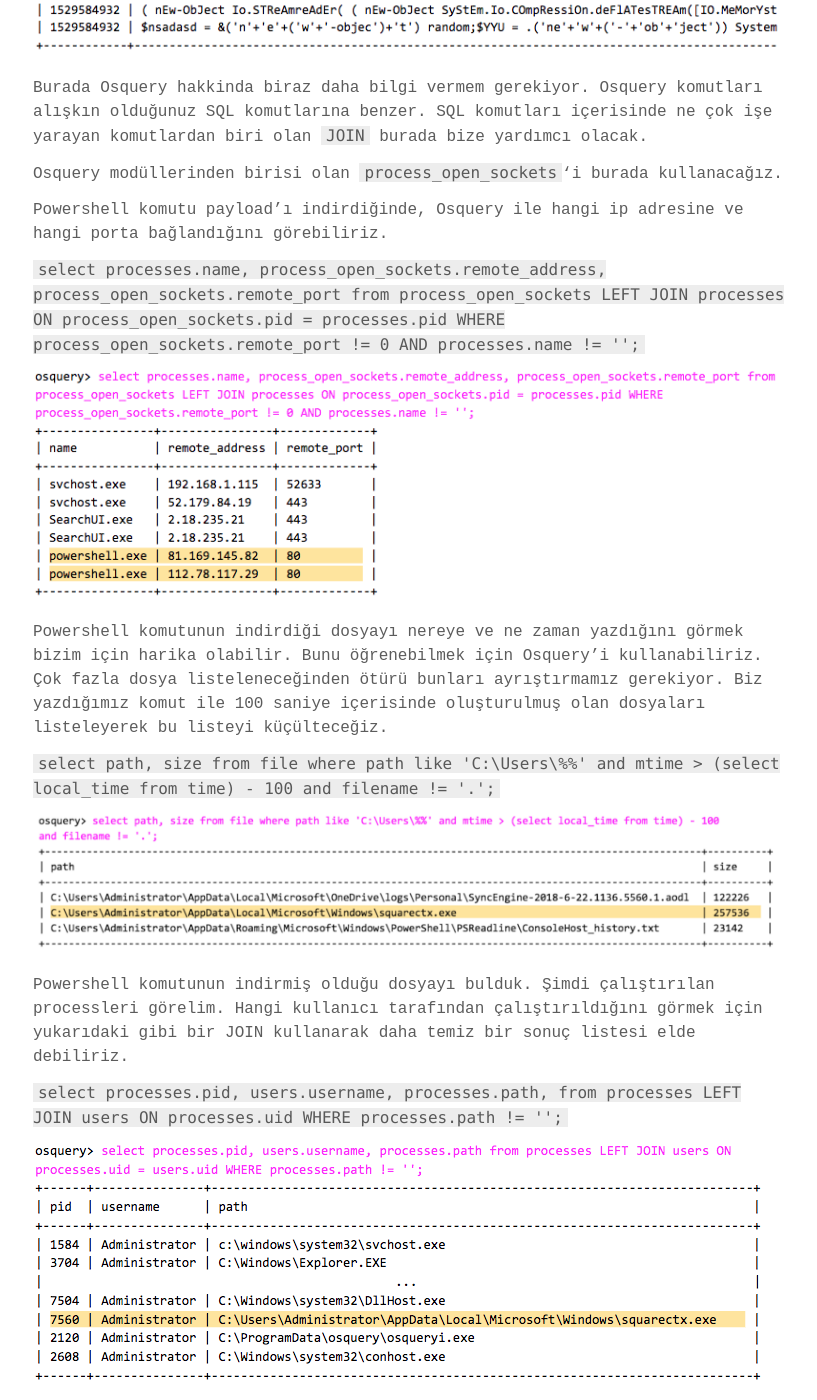
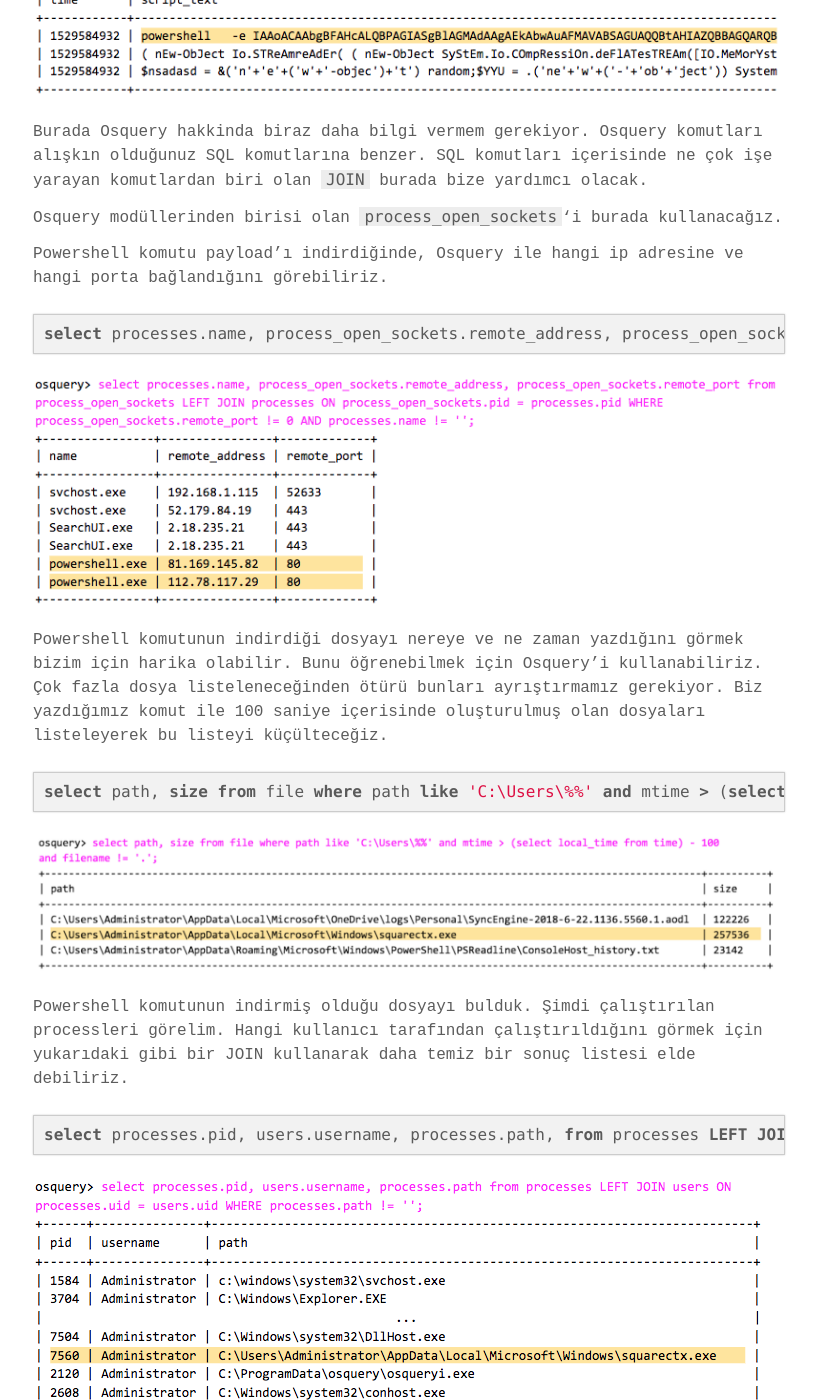
Before and after one commit to xShuden/furkansayim.github.io, a Jekyll site: the page built from _posts/2019-04-23-osquery-ile-malware-analizi.md, in a window 1280 px wide and 1400 px high, scrolled down 832 px. Shown: the whole window, without its empty margins (231-1048 px from the left). Built offline with Jekyll 4.4.1, drawn with Linux system fonts in a browser that asks for light colours; some web fonts are replaced; comment, search, counter and statistics services are not loaded; some of the changed text lies outside the part shown.

Commit message:
General Update

````diff
--- a/_config.yml
+++ b/_config.yml
@@ -9,7 +9,7 @@ cover         : "" # image uri like logo/cover image for site seo
 
 google_analytics  : UA-83161908-2
 twitter_username  : "xShuden"
-comments_enabled  : true # if enabled (set to true), please provide your disqus_username
+comments_enabled  : false # if enabled (set to true), please provide your disqus_username
 disqus_shortname  : "xShuden"
 postshare_enabled : true
 
--- a/_posts/2019-04-23-osquery-ile-malware-analizi.md
+++ b/_posts/2019-04-23-osquery-ile-malware-analizi.md
@@ -14,7 +14,9 @@ Bu yazıda bu iki yardımcı araçtan yararlanarak bir analizi nasıl yaparız b
 
 ## İnceleme Vakti!
 
-`select time, script_text from powershell_events;`
+```sql
+select time, script_text from powershell_events;
+```
 Komutu sistem üzerinden çalıştırılmış olan powershell komutlarını ve komutların çalıştırıldıkları tarihleri listeler.
 
 ![Osquery Powershell Event List](../assets/images/2019-04-23/01.png)
@@ -25,26 +27,34 @@ Osquery modüllerinden birisi olan `process_open_sockets`'i burada kullanacağı
 
 Powershell komutu payload'ı indirdiğinde, Osquery ile hangi ip adresine ve hangi porta bağlandığını görebiliriz.
 
-`select processes.name, process_open_sockets.remote_address, process_open_sockets.remote_port from process_open_sockets LEFT JOIN processes ON process_open_sockets.pid = processes.pid WHERE process_open_sockets.remote_port != 0 AND processes.name != '';`
+```sql
+select processes.name, process_open_sockets.remote_address, process_open_sockets.remote_port from process_open_sockets LEFT JOIN processes ON process_open_sockets.pid = processes.pid WHERE process_open_sockets.remote_port != 0 AND processes.name != '';
+```
 
 ![Osquery Powershell Remote IP and Port](../assets/images/2019-04-23/02.png)
 
 Powershell komutunun indirdiği dosyayı nereye ve ne zaman yazdığını görmek bizim için harika olabilir. Bunu öğrenebilmek için Osquery'i kullanabiliriz. Çok fazla dosya listeleneceğinden ötürü bunları ayrıştırmamız gerekiyor. Biz yazdığımız komut ile 100 saniye içerisinde oluşturulmuş olan dosyaları listeleyerek bu listeyi küçülteceğiz.
 
-`select path, size from file where path like 'C:\Users\%%' and mtime > (select local_time from time) - 100 and filename != '.';`
+```sql
+select path, size from file where path like 'C:\Users\%%' and mtime > (select local_time from time) - 100 and filename != '.';
+```
 
 ![Osquery File Location Finding](../assets/images/2019-04-23/03.png)
 
 Powershell komutunun indirmiş olduğu dosyayı bulduk. Şimdi çalıştırılan processleri görelim. Hangi kullanıcı tarafından çalıştırıldığını görmek için yukarıdaki gibi bir JOIN kullanarak daha temiz bir sonuç listesi elde debiliriz.
 
-`select processes.pid, users.username, processes.path, from processes LEFT JOIN users ON processes.uid WHERE processes.path != '';`
+```sql
+select processes.pid, users.username, processes.path, from processes LEFT JOIN users ON processes.uid WHERE processes.path != '';
+```
 
 ![Osquery File Location Finding](../assets/images/2019-04-23/04.png)
 
 Artık Emotet'in sistem üzerinden çalıştığını ve muhtemelen kötü şeyler yaptığını biliyoruz. Emotet'in içeride çalışan yazılımı olan `squarextx.exe`
  nin hangi IP adresine ve porta bağlandığını görmemiz gerekiyor.
 
-`select processes.name, process_open_sockets.remote_address, process_open_sockets.remote_port from process_open_sockets LEFT JOIN processes ON process_open_sockets.pid = processes.pid WHERE process_open_sockets.remote_port != 0 AND processes.name != '';`
+```sql
+select processes.name, process_open_sockets.remote_address, process_open_sockets.remote_port from process_open_sockets LEFT JOIN processes ON process_open_sockets.pid = processes.pid WHERE process_open_sockets.remote_port != 0 AND processes.name != '';
+```
 
 ![Osquery Emotet Exe Remote IP and Port](../assets/images/2019-04-23/05.png)
 
````
Also changed, not shown: about.md (+3 -0 lines).
